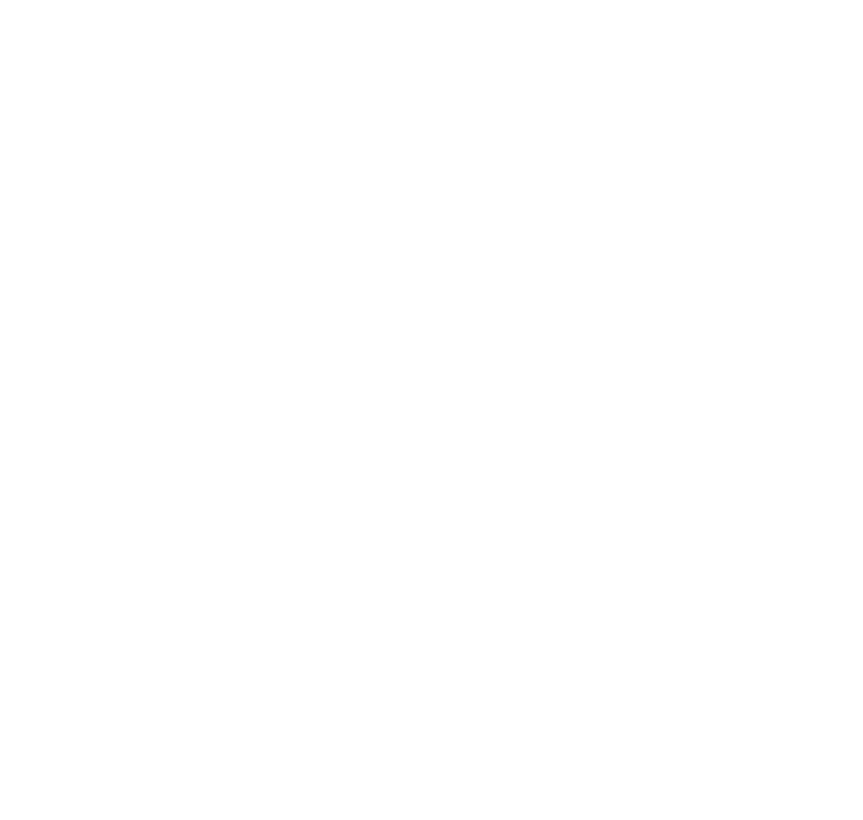
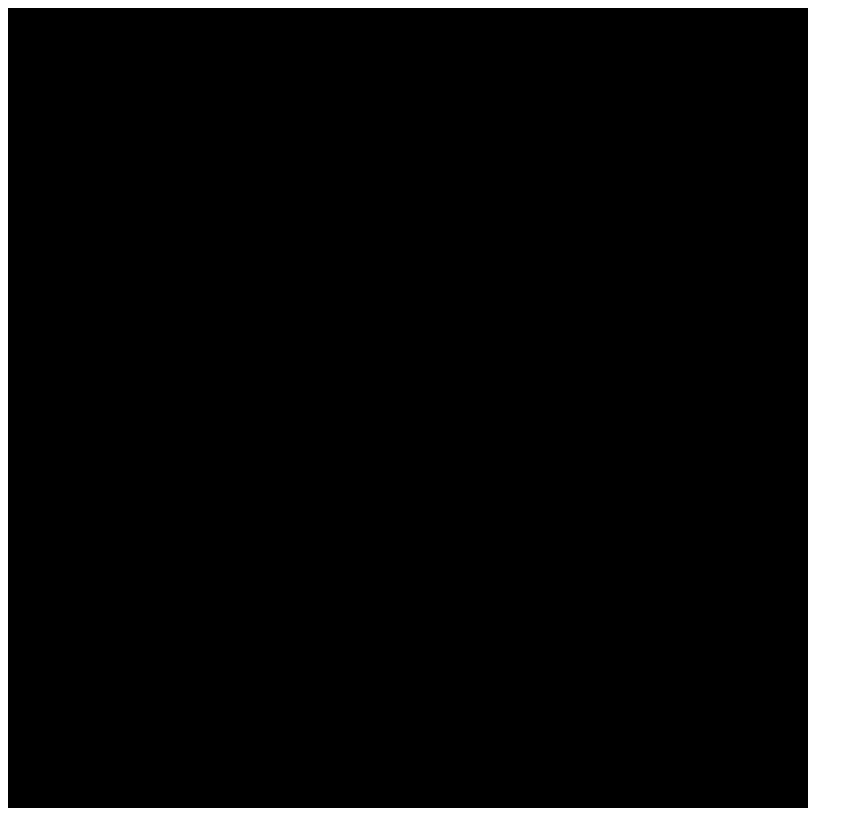
Before and after one commit to Pierre-Monier/angry-sharks, a plain HTML site: page index.html in a window 1280 px wide. Shown: the whole page, without its empty margins (0-863 px from the left). Drawn offline with Linux system fonts and the light colour scheme.

Commit message:
feat: drawing a black square

```diff
--- a/index.html
+++ b/index.html
@@ -5,7 +5,7 @@
     <title>Jeu</title>
 </head>
 <body>
-    <canvas id="canvas"></canvas>
+    <canvas id="canvas" width="800" height="800"></canvas>
 <script src="./javascript/canvas.js" type="text/javascript"></script>
 </body>
 </html>
--- a/javascript/canvas.js
+++ b/javascript/canvas.js
@@ -1,4 +1,37 @@
 window.onload = function () {
-    var test = "Hello World";
-    console.log(test);
+    var requestAnimFrame = (function () {
+        return window.requestAnimationFrame ||
+            window.webkitRequestAnimationFrame ||
+            function (/* function FrameRequestCallback */ callback, /* DOMElement Element */ element) {
+                window.setTimeout(callback, 1000 / 60);
+            };
+    })();
+    var drawScene = function () {
+        gl.viewport(0, 0, canvas.width, canvas.height);
+        // efface les buffers de couleur et de profondeur
+        gl.clear(gl.COLOR_BUFFER_BIT | gl.DEPTH_BUFFER_BIT);
+        // draw
+        gl.clearColor(0, 0, 0, 1);
+        // dessin du fond (décommenter pour travailler dessus)
+        //gl.useProgram(background.shader());
+        //background.sendUniformVariables();
+        //background.draw();
+        // dessin du vaisseau
+        //gl.useProgram(spaceship.shader());
+        //spaceship.sendUniformVariables();
+        //spaceship.draw();
+        // test pour afficher un splat quand on appuie sur espace
+        //gl.enable(gl.BLEND); // transparence activée
+        //gl.useProgram(shootSample.shader());
+        //shootSample.sendUniformVariables();
+        //shootSample.draw();
+        //gl.disable(gl.BLEND); // transparence désactivée
+    };
+    function tick() {
+        requestAnimFrame(tick, tick);
+        drawScene();
+    }
+    var canvas = document.getElementById("canvas");
+    var gl = canvas.getContext("webgl2");
+    tick();
 };
```
Also changed, not shown: typescript/canvas.ts (+43 -2 lines).
